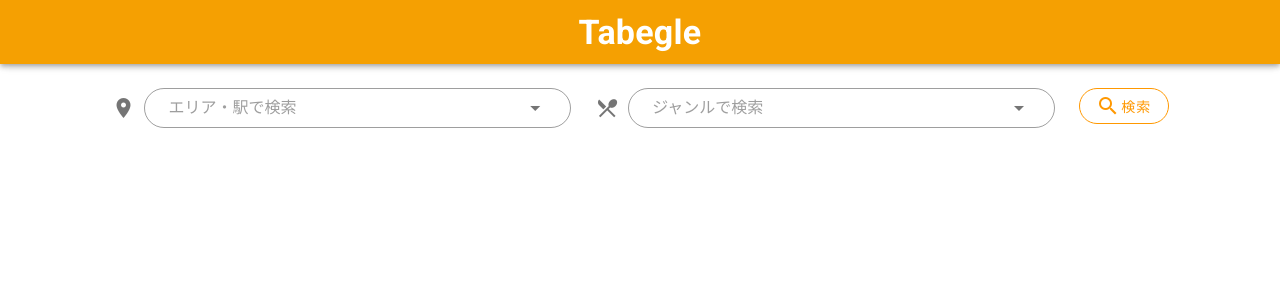
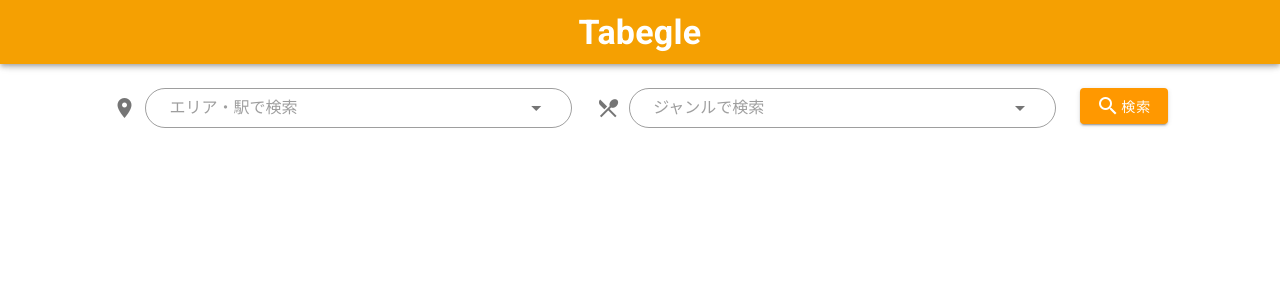
Before and after one commit to Yuma05/tabegle_nuxt, a Nuxt app: page / in a window 1280 px wide. Shown: the top 300 px of the page. Built offline with nearby package versions, Linux system fonts and the light colour scheme.

Commit message:
change button style

```diff
--- a/pages/index.vue
+++ b/pages/index.vue
@@ -8,7 +8,7 @@
         <search-category @changeCategory="setCategory"></search-category
       ></v-col>
       <v-col cols="auto">
-        <v-btn outlined rounded color="orange" @click="searchShop"
+        <v-btn dark color="orange" @click="searchShop"
           ><v-icon>mdi-magnify</v-icon>検索</v-btn
         >
       </v-col>
```
